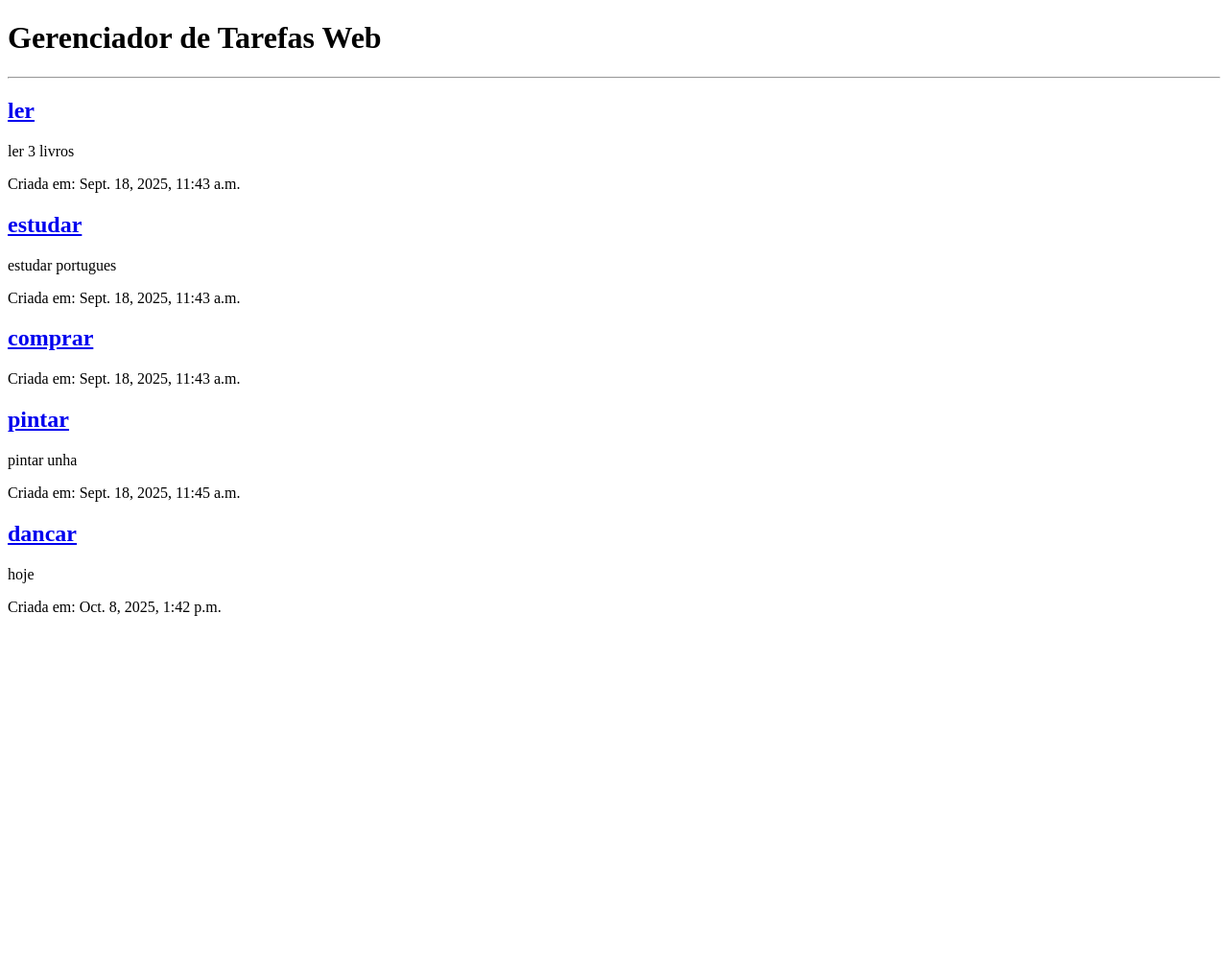
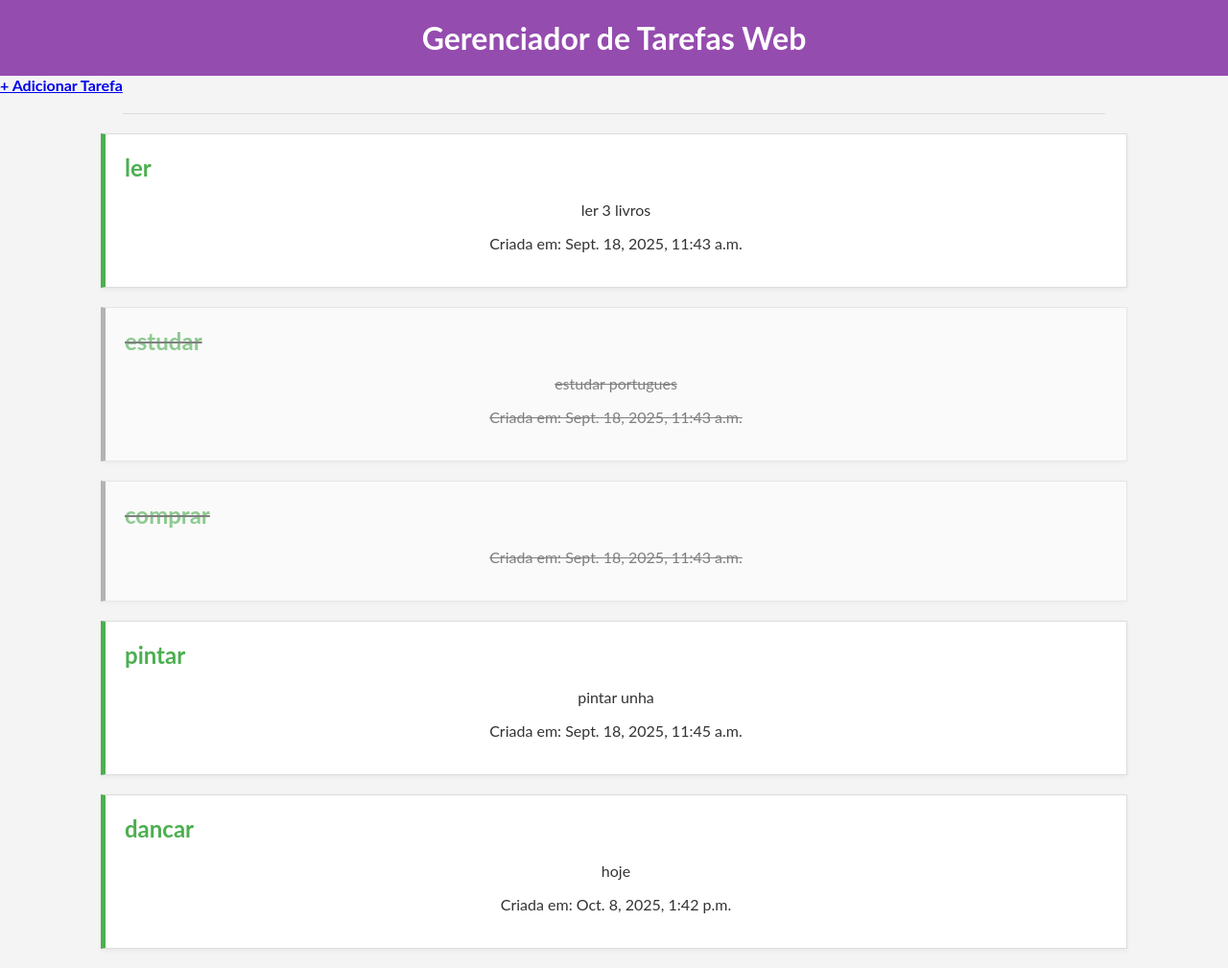
Before and after one commit to geovanaasiilva/prova-gi, a Django app: page /tarefas/ in a window 1280 px wide. Shown: the whole page at 96% size. Before the commit the page ends 642 px from the top, so only its background shows below. Run offline with Django 5.2, Linux system fonts and the light colour scheme; data comes from the database, SQL or seed files in the repository; both versions use the stored data as it was after the commit.

Commit message:
estilizar

```diff
--- a/gerenciador_web/config/tarefas/static/lista/lista.css
+++ b/gerenciador_web/config/tarefas/static/lista/lista.css
@@ -0,0 +1,77 @@
+
+body {
+    margin: 0;
+    padding: 0;
+    font-family: 'Lato', sans-serif;
+
+    background-color: #f4f4f4;
+    color: #333;
+}
+
+
+h1 {
+    text-align: center;
+    background-color: #954caf;
+    color: white;
+    padding: 20px 0;
+    margin: 0;
+}
+
+
+hr {
+    border: none;
+    border-top: 1px solid #ddd;
+    margin: 20px auto;
+    width: 80%;
+}
+
+
+.tarefa {
+    background-color: white;
+    border: 1px solid #ddd;
+    border-left: 5px solid #4CAF50;
+    margin: 20px auto;
+    padding: 20px;
+    width: 80%;
+    box-shadow: 0 2px 5px rgba(0, 0, 0, 0.05);
+    transition: transform 0.2s ease-in-out;
+}
+
+.tarefa:hover {
+    transform: scale(1.01);
+}
+
+
+.tarefa.concluida {
+    opacity: 0.6;
+    text-decoration: line-through;
+    border-left-color: #888;
+}
+
+
+.tarefa h2 {
+    margin-top: 0;
+    font-size: 1.5em;
+}
+
+.tarefa h2 a {
+    text-decoration: none;
+    color: #4CAF50;
+}
+
+.tarefa h2 a:hover {
+    text-decoration: underline;
+}
+
+p {
+    text-align: center;
+}
+
+p a {
+    color: #4CAF50;
+    text-decoration: none;
+}
+
+p a:hover {
+    text-decoration: underline;
+}
--- a/gerenciador_web/config/tarefas/templates/tarefas/detalhe.html
+++ b/gerenciador_web/config/tarefas/templates/tarefas/detalhe.html
@@ -9,9 +9,11 @@
 
 <body>
     <h1>{{tarefa.titulo}}</h1>
-    <p><strong>Descrção</strong>{{tarefa.descricao|linebreaks}}</p>
+    <p><strong>Descrição</strong>{{tarefa.descricao|linebreaks}}</p>
     </p>
     <small> Criada em:{{tarefa.data_descricao}}</small>
+    <hr>
+    <a href = "{% url 'listar_tarefas'%}">Voltar para Lista</a>
 
 </body>
 </html>
--- a/gerenciador_web/config/tarefas/templates/tarefas/lista.html
+++ b/gerenciador_web/config/tarefas/templates/tarefas/lista.html
@@ -8,6 +8,7 @@
 </head>
 <body>
     <h1>Gerenciador de Tarefas Web</h1>
+    <a href="{% url 'adicionar_tarefa' %}"><strong>+ Adicionar Tarefa</strong></a>
     <hr>
     {% for tarefa in minhas_tarefas %}
         <div class="tarefa {% if tarefa.concluida %}concluida{% endif %}">
--- a/gerenciador_web/config/tarefas/urls.py
+++ b/gerenciador_web/config/tarefas/urls.py
@@ -4,4 +4,7 @@ urlpatterns = [
     path('', views.listar_tarefas , name = 'listar_tarefas'),
     path('<int:tarefa_id>/', views.detalhe_tarefa, name = "detalhe_tarefa"),
 
+    #adicionar tarefa
+    path('adicionar/' , views.adicionar_tarefa, name= 'adicionar_tarefa'),
+
 ]
--- a/gerenciador_web/config/tarefas/views.py
+++ b/gerenciador_web/config/tarefas/views.py
@@ -1,4 +1,4 @@
-from django.shortcuts import render, get_object_or_404
+from django.shortcuts import render, get_object_or_404, redirect
 from .models import Tarefa
 
 
@@ -20,3 +20,17 @@ def detalhe_tarefa(request, tarefa_id):
     #se não encontrar retorna erro 404
     tarefa = get_object_or_404 (Tarefa, pk=tarefa_id)
     return render (request, 'tarefas/detalhe.html', {'tarefa': tarefa})
+
+def adicionar_tarefa(request):
+    if request.method == 'POST':
+        titulo = request.POST.get('titulo')
+        descricao = request.POST.get('descricao')
+        Tarefa.objects.create( titulo = titulo , descricao = descricao)
+        return redirect('listar_tarefas')
+    return render(request, 'tarefas/form_tarefa.html')
+
+#metodos http
+#POST: envia dados para o servidor
+#GET: busca dados no servidor
+#PUT: atualiza recursos existentes
+#DELETE: remove recursos selecionados
```
Also changed, not shown: gerenciador_web/config/tarefas/static/detalhe/detalhe.css (+45 -0 lines), gerenciador_web/config/tarefas/static/form/form.css (added, +82 -0 lines), gerenciador_web/config/tarefas/templates/tarefas/form_tarefa.html (added, +23 -0 lines), gerenciador_web/config/db.sqlite3.
